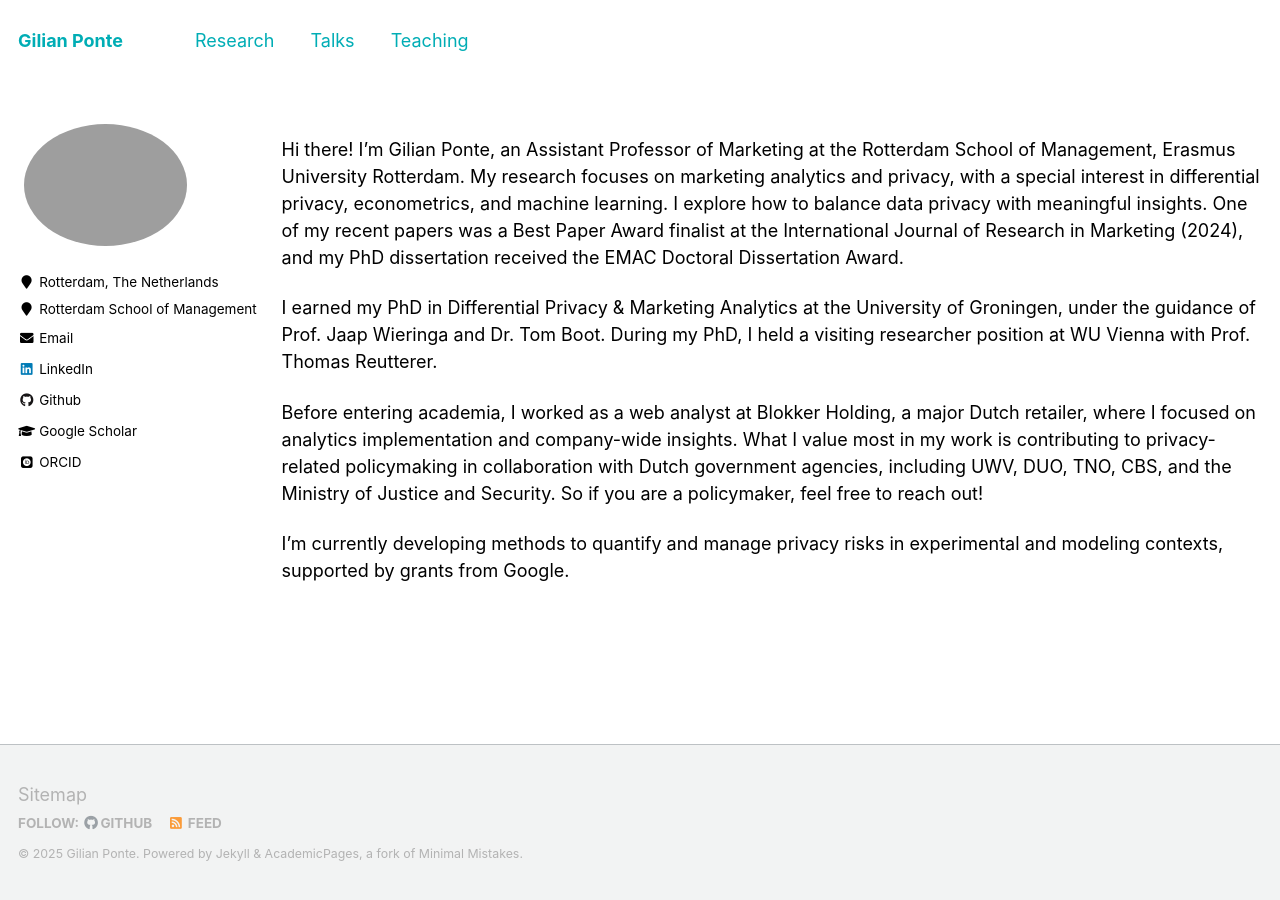
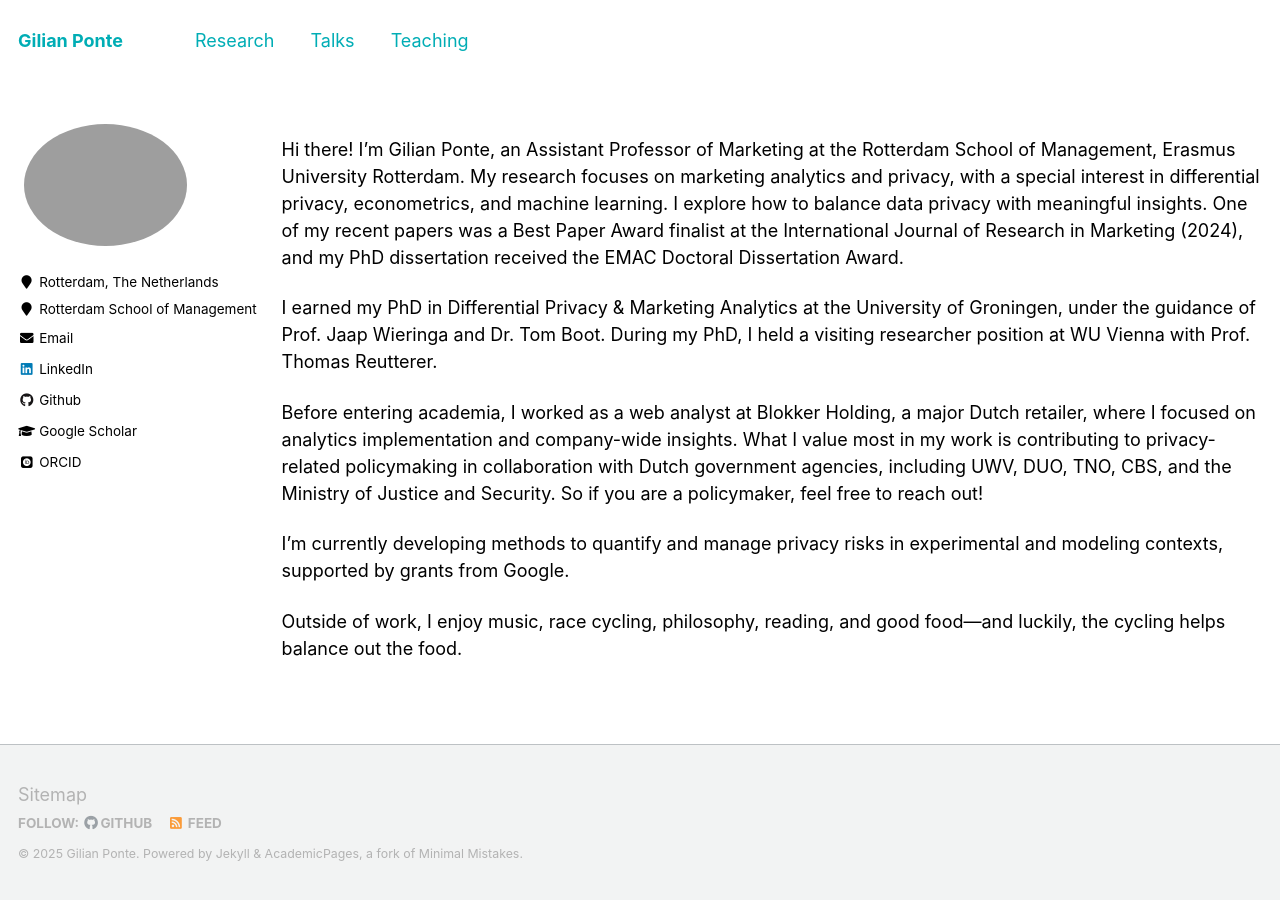
Before and after one commit to GilianPonte/gilianponte.github.io, a Jekyll site: the page built from _pages/year-archive.md, in a window 1280 px wide. Built offline with Jekyll 4.4.1, drawn with Linux system fonts in a browser that asks for light colours; some web fonts are replaced.

Commit message:
Update year-archive.md

```diff
--- a/_pages/year-archive.md
+++ b/_pages/year-archive.md
@@ -16,3 +16,5 @@ Before entering academia, I worked as a web analyst at Blokker Holding, a major
 What I value most in my work is contributing to privacy-related policymaking in collaboration with Dutch government agencies, including UWV, DUO, TNO, CBS, and the Ministry of Justice and Security. So if you are a policymaker, feel free to reach out!
 
 I’m currently developing methods to quantify and manage privacy risks in experimental and modeling contexts, supported by grants from Google.
+
+Outside of work, I enjoy music, race cycling, philosophy, reading, and good food—and luckily, the cycling helps balance out the food.
```
